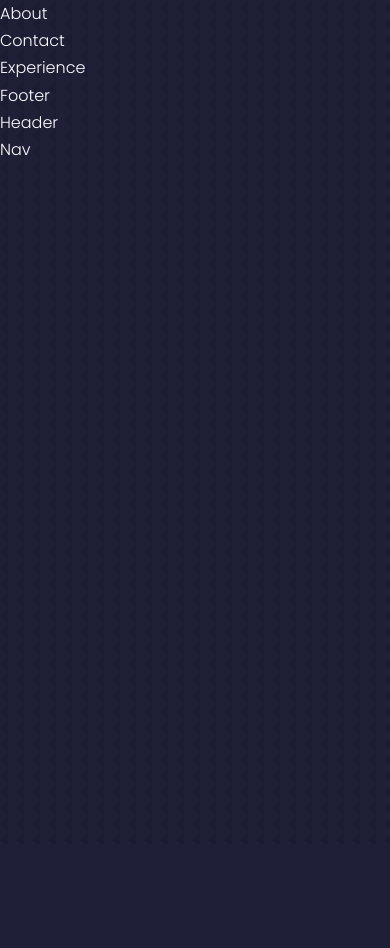
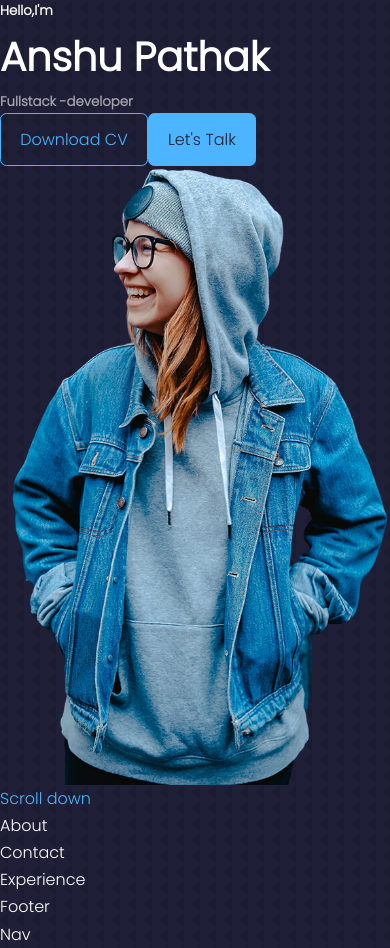
Before and after one commit to AnshuPathak-88825/Portfolio, a React (Create React App) app: page / in a window 390 px wide. Before the commit the page ends 844 px from the top, so only its background shows below. Built offline with nearby package versions, Linux system fonts and the light colour scheme.

Commit message:
updated header section

```diff
--- a/src/App.jsx
+++ b/src/App.jsx
@@ -7,11 +7,12 @@ import Nav from "./Component/Nav/Nav.jsx";
 const App=()=>{
     return (
         <>
+        <Header/>
+
         <About/>
         <Contact/>
         <Experience/>
         <Footer/>
-        <Header/>
         <Nav/>
         </>
     )
--- /dev/null
+++ b/src/Component/Header/CTA.jsx
@@ -0,0 +1,12 @@
+import CV from '../../assets/cv.pdf';
+const CTA = () => {
+  return (
+    <div className="CTA">
+      <a href={CV} download className='btn'>
+        Download CV
+      </a>
+      <a href="#Contact" className='btn btn-primary'>Let's Talk</a>
+    </div>
+  );
+};
+export default CTA;
--- a/src/Component/Header/Header.jsx
+++ b/src/Component/Header/Header.jsx
@@ -1,7 +1,22 @@
 import HeaderCss from './Header.css';
+import ME from '../../assets/me.png';
+import CTA from './CTA';
 const Header=()=>{
     return (
-        <div>Header</div>
+        <header>
+            <div className="container header_container">
+                <h5>Hello,I'm </h5>
+                <h1>Anshu Pathak</h1>
+                <h5 className='text-light'>Fullstack -developer </h5>
+                <CTA />
+                <div className="me">
+                    <img src={ME} alt="" />
+                </div>
+                <a href="#contact" className='scroll_down'>Scroll down</a>
+
+
+            </div>
+        </header>
     )
 }
 export default Header;
--- a/src/index.css
+++ b/src/index.css
@@ -15,6 +15,7 @@
     --color-primary-variant:rgb(77,181,255,0.4);
     --color-white:#fff;
     --color-light:rgba(255,255,255,0.6);
+    --transition : all 400ms ease;
     --container-width-lg:75%;
     --container-width-md:86;
     --container-with-ms:90%;
@@ -33,3 +34,93 @@ body{
     line-height: 1.7;
     background-image: url(../src/assets/bg-texture.png);
 }
+
+
+/* general sytls */
+.container{
+    width: var(--container-width-lg);
+    margin: 0 auto;
+}
+h1,h2,h3,h4,h5{
+    font-weight: 600;
+
+}
+h1
+{
+    font-size: 2.5rem;
+}
+section
+{
+    margin-top: 8rem;
+}
+section > h2 ,section > h5
+{
+text-align: center;
+color: var(--color-light);
+}
+
+section >h2
+{
+    color: var(--color-primary);
+    margin-bottom: 3rem;
+}
+.text-light
+{
+    color: var(--color-light);
+}
+
+a{
+    color: var(--color-primary);
+    transition: var(--transition);
+}
+a:hover{
+    color: var(--color-white);
+}
+.btn
+{
+    width: max-content;
+    display: inline-block;
+    color: var(--color-primary);
+    padding: 0.75rem 1.2rem;
+    border-radius:0.4rem;
+    cursor: pointer;
+    border: 1px solid var(--color-primary);
+    transition: var(--transition);
+}
+.btn:hover{
+color: var(--color-bg);
+background:var(--color-white);
+border-color: transparent;
+}
+.btn-primary
+{
+    color:var(--color-bg);
+    background: var(--color-primary);
+}
+img
+{
+    display: block;
+    width: 100%;
+    object-fit: cover;
+}
+
+/* Media Queries for medium devices*/
+
+@media screen and (max-width: 1024px){
+    .container{
+        width: var(--container-width-md);
+    }
+    section{
+        margin-top: 6rem;
+    }
+}
+/* Media Queries for smaller devices*/
+
+@media screen and (max-width: 600px){
+    .container{
+        width: var(--container-width-ms);
+    }
+    section > h2{
+        margin-bottom: 2rem;
+    }
+}
```
Also changed, not shown: src/assets/me1.png (added).
